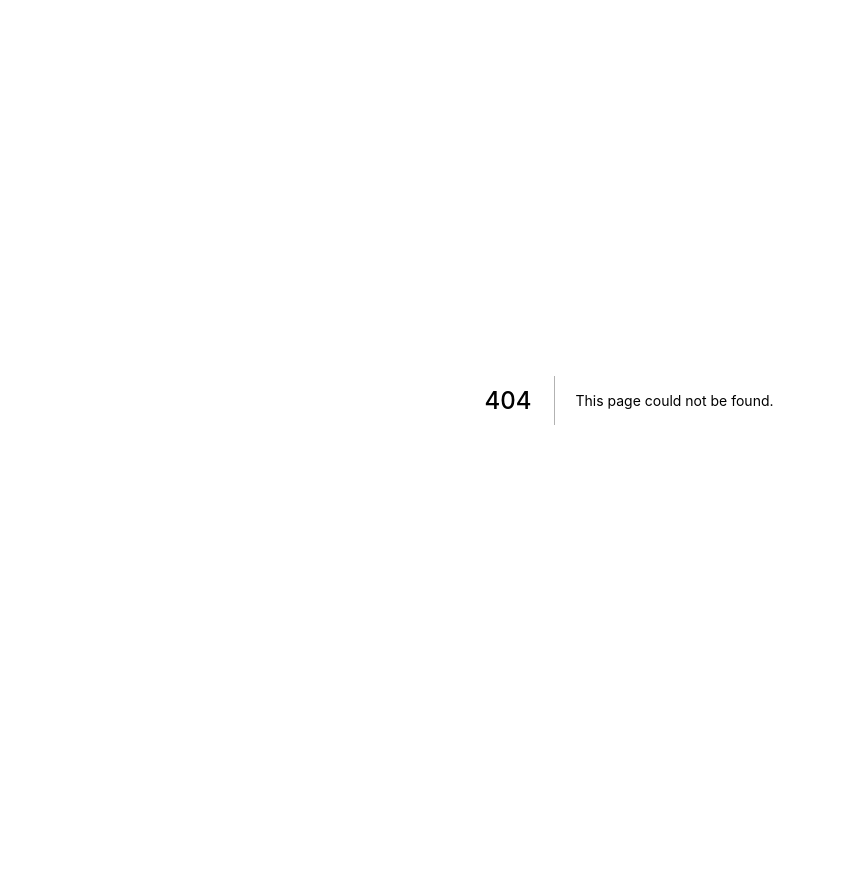
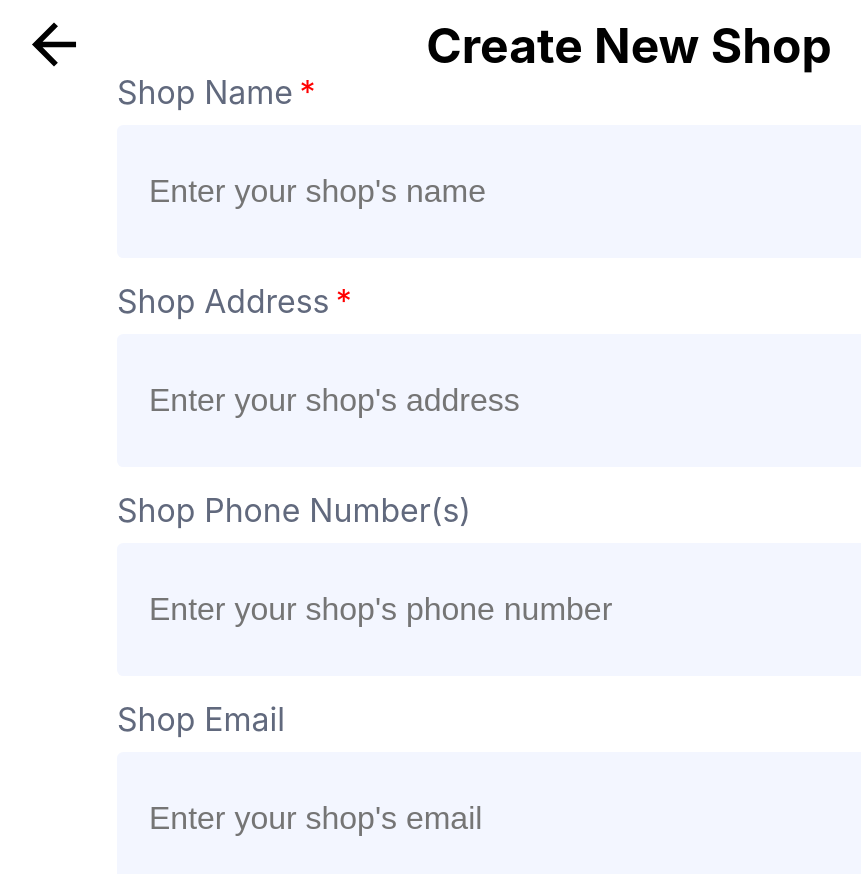
Before and after one commit to HKanwal/kapstone, a Next.js app in the folder src/next-app/: page /create-shop in a window 1280 px wide. Before the commit this address had no page. Shown: the top 874 px of the page, without its empty margins (11-872 px from the left). Before the commit the page ends 800 px from the top, so only its background shows below. Built offline with nearby package versions, Linux system fonts and the light colour scheme.

Commit message:
Started 'Create Shop' page

```diff
--- /dev/null
+++ b/src/next-app/pages/create-shop.tsx
@@ -0,0 +1,29 @@
+import type { NextPage } from "next";
+import FormField from "../components/FormField";
+import Header from "../components/Header";
+import styles from "../styles/CreateShopPage.module.css";
+
+const CreateShopPage: NextPage = () => {
+  return (
+    <div className={styles.container}>
+      <Header goBackToHref="/login" title="Create New Shop" />
+
+      <div className={styles.content}>
+        <div className={styles['shop-name-container']}>
+          <FormField name="Shop Name" placeholder="Enter your shop's name" required />
+        </div>
+        <div className={styles['shop-address-container']}>
+          <FormField name="Shop Address" placeholder="Enter your shop's address" required />
+        </div>
+        <div className={styles['shop-phones-container']}>
+          <FormField name="Shop Phone Number(s)" placeholder="Enter your shop's phone number" />
+        </div>
+        <div className={styles['shop-email-container']}>
+          <FormField name="Shop Email" placeholder="Enter your shop's email" />
+        </div>
+      </div>
+    </div>
+  );
+};
+
+export default CreateShopPage;
--- /dev/null
+++ b/src/next-app/styles/CreateShopPage.module.css
@@ -0,0 +1,35 @@
+.container {
+  width: 100vw;
+  height: 100vh;
+  display: flex;
+  flex-direction: column;
+}
+
+.content {
+  display: flex;
+  align-items: center;
+  justify-content: center;
+  flex-direction: column;
+  width: 100%;
+  height: 100%;
+}
+
+.shop-name-container {
+  width: 80%;
+  padding-bottom: 3vh;
+}
+
+.shop-address-container {
+  width: 80%;
+  padding-bottom: 3vh;
+}
+
+.shop-phones-container {
+  width: 80%;
+  padding-bottom: 3vh;
+}
+
+.shop-email-container {
+  width: 80%;
+  padding-bottom: 3vh;
+}
```
